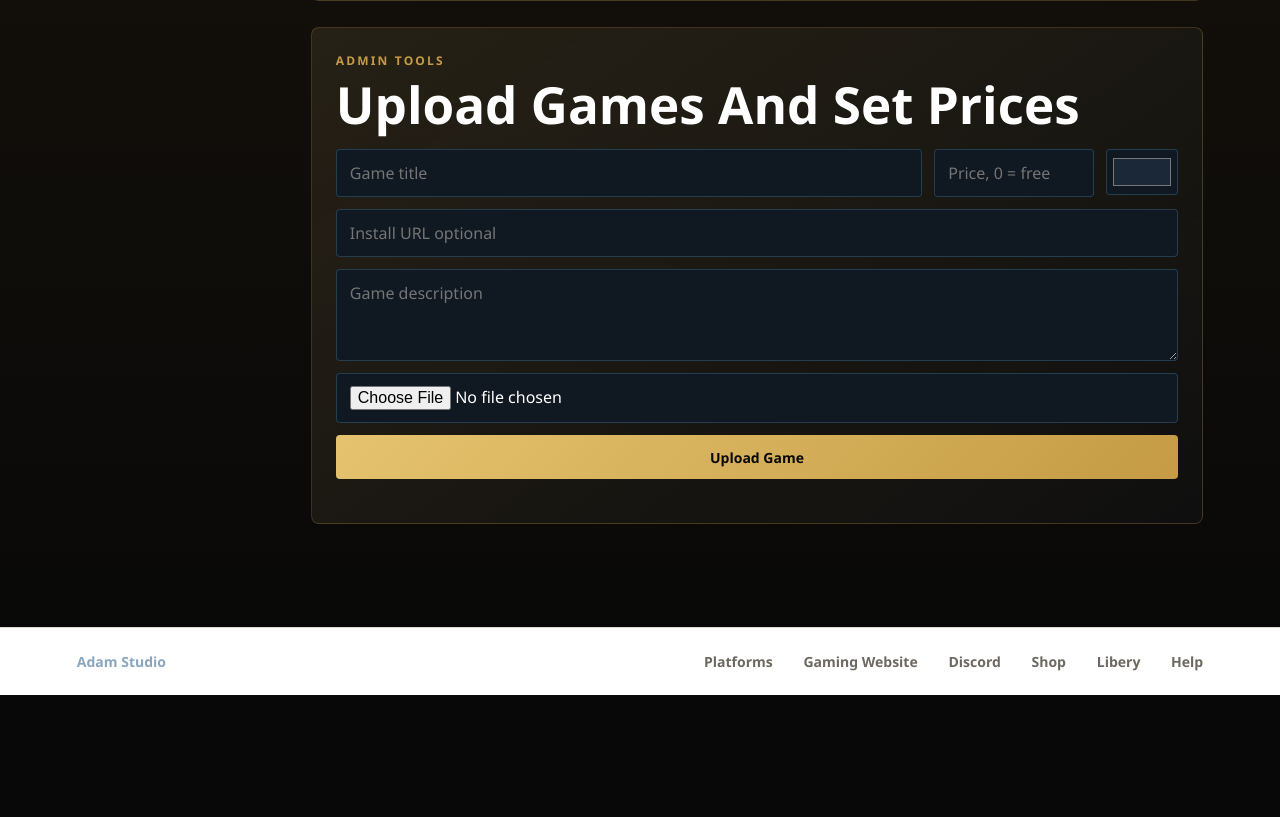
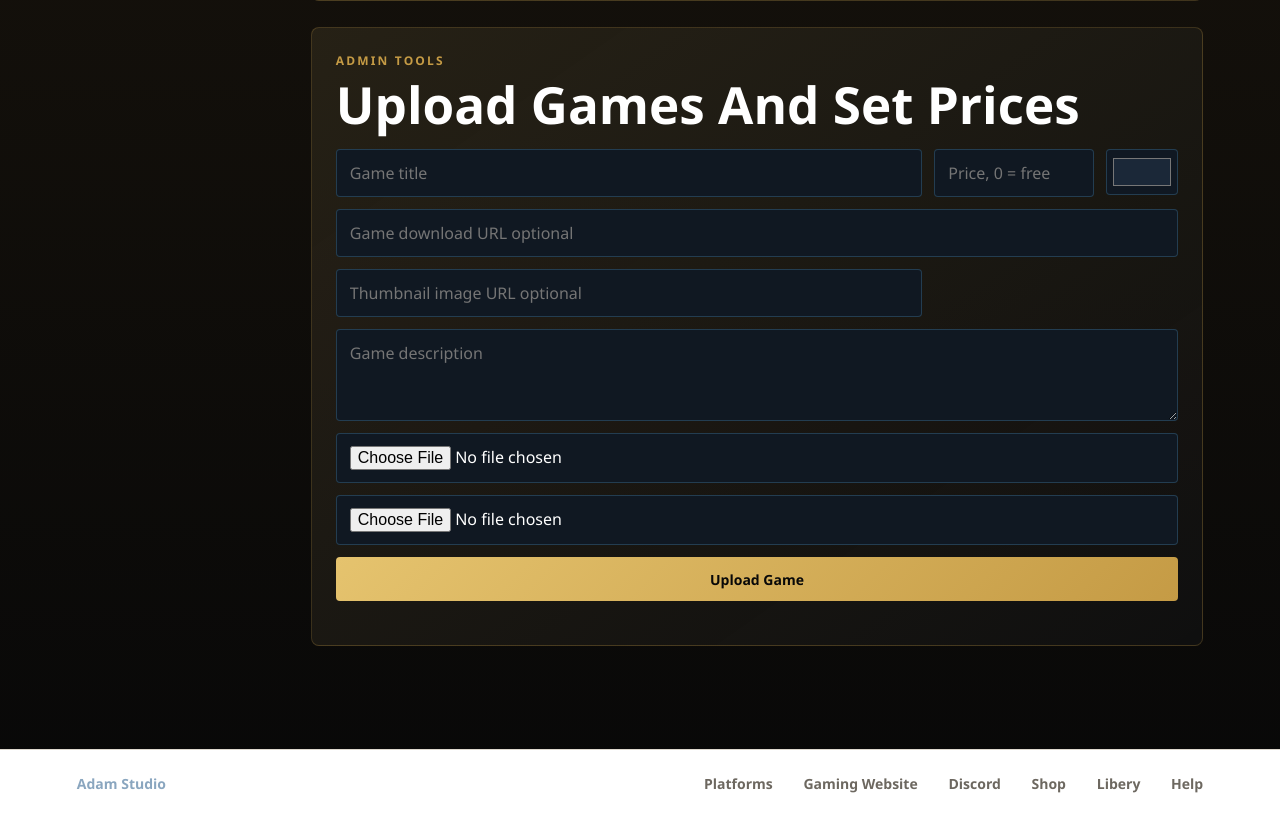
Before and after one commit to coolsadam00-oss/adam-studio, a Flask app: page /shop in a window 1280 px wide. Shown: the part 1036-1853 px from the top of the page. Before the commit the page ends 1731 px from the top, so only its background shows below. Run offline with Flask 2, Linux system fonts and the light colour scheme; the visitor is signed in with stand-in values (Sample User, id 1); data that the repository does not hold is empty; some libraries are stand-ins or nearby versions.

Commit message:
Add real game downloads and thumbnails

```diff
--- a/adam_studio_app.py
+++ b/adam_studio_app.py
@@ -8,7 +8,7 @@ from email.message import EmailMessage
 from email.utils import parseaddr
 from pathlib import Path
 
-from flask import Flask, redirect, render_template, request, session, url_for
+from flask import Flask, redirect, render_template, request, send_from_directory, session, url_for
 from werkzeug.utils import secure_filename
 
 
@@ -51,6 +51,11 @@ def init_shop_db():
             )
             """
         )
+        columns = {
+            row["name"] for row in db.execute("PRAGMA table_info(shop_games)").fetchall()
+        }
+        if "thumbnail" not in columns:
+            db.execute("ALTER TABLE shop_games ADD COLUMN thumbnail TEXT NOT NULL DEFAULT ''")
         db.execute(
             """
             CREATE TABLE IF NOT EXISTS library (
@@ -72,6 +77,24 @@ def init_shop_db():
             )
             """
         )
+
+
+def saved_upload(form_name):
+    file = request.files.get(form_name)
+    if not file or not file.filename:
+        return ""
+    file_name = f"{int(datetime.utcnow().timestamp())}-{secure_filename(file.filename)}"
+    file.save(UPLOAD_DIR / file_name)
+    return file_name
+
+
+def cleanup_upload(file_name):
+    if not file_name:
+        return
+    try:
+        (UPLOAD_DIR / file_name).unlink()
+    except FileNotFoundError:
+        pass
 
 
 def current_shop_user():
@@ -222,7 +245,17 @@ def shop_logout():
     session.pop("gexora_username", None)
     session.pop("gexora_email", None)
     session.pop("gexora_is_admin", None)
-    return redirect(gexora_login_url(force=True))
+    return redirect(url_for("shop_logout_choice"))
+
+
+@app.route("/shop/logout-choice")
+def shop_logout_choice():
+    return render_template(
+        "shop_logout_choice.html",
+        adam_studio_home_url="/",
+        continue_url=gexora_login_url(),
+        manual_login_url=gexora_login_url(force=True),
+    )
 
 
 @app.post("/shop/claim/<int:game_id>")
@@ -263,7 +296,7 @@ def install_game(game_id):
     if not row:
         return redirect(url_for("shop", message="Claim the game before installing."))
     if row["file_name"]:
-        return redirect(url_for("static", filename=f"shop_uploads/{row['file_name']}"))
+        return send_from_directory(UPLOAD_DIR, row["file_name"], as_attachment=True)
     if row["download_url"]:
         return redirect(row["download_url"])
     return redirect(url_for("shop", message="No installer is uploaded yet."))
@@ -277,17 +310,14 @@ def shop_admin():
     action = request.form.get("action")
     with get_shop_db() as db:
         if action == "create":
-            file = request.files.get("game_file")
-            file_name = ""
-            if file and file.filename:
-                file_name = f"{int(datetime.utcnow().timestamp())}-{secure_filename(file.filename)}"
-                file.save(UPLOAD_DIR / file_name)
+            file_name = saved_upload("game_file")
+            thumbnail_file = saved_upload("thumbnail_file")
             price = max(0, int(float(request.form.get("price", "0") or 0) * 100))
             db.execute(
                 """
                 INSERT INTO shop_games
-                    (title, description, price_cents, download_url, file_name, cover_color, created_at)
-                VALUES (?, ?, ?, ?, ?, ?, ?)
+                    (title, description, price_cents, download_url, file_name, cover_color, thumbnail, created_at)
+                VALUES (?, ?, ?, ?, ?, ?, ?, ?)
                 """,
                 (
                     clean_field(request.form.get("title"), 120) or "Untitled Game",
@@ -297,24 +327,54 @@ def shop_admin():
                     clean_field(request.form.get("download_url"), 500),
                     file_name,
                     clean_field(request.form.get("cover_color"), 16) or "#1b2838",
+                    thumbnail_file or clean_field(request.form.get("thumbnail_url"), 500),
                     now_iso(),
                 ),
             )
-        elif action == "price":
+        elif action == "update":
             game_id = int(request.form.get("game_id", "0") or 0)
             price = max(0, int(float(request.form.get("price", "0") or 0) * 100))
+            game = db.execute("SELECT * FROM shop_games WHERE id = ?", (game_id,)).fetchone()
+            if not game:
+                return redirect(url_for("shop", message="Game not found."))
+            file_name = saved_upload("game_file")
+            thumbnail_file = saved_upload("thumbnail_file")
+            if file_name and game["file_name"]:
+                cleanup_upload(game["file_name"])
+            if thumbnail_file and game["thumbnail"] and not game["thumbnail"].startswith(("http://", "https://")):
+                cleanup_upload(game["thumbnail"])
             db.execute(
-                "UPDATE shop_games SET price_cents = ? WHERE id = ?",
-                (price, game_id),
+                """
+                UPDATE shop_games
+                SET title = ?,
+                    description = ?,
+                    price_cents = ?,
+                    download_url = ?,
+                    file_name = CASE WHEN ? != '' THEN ? ELSE file_name END,
+                    cover_color = ?,
+                    thumbnail = CASE WHEN ? != '' THEN ? ELSE thumbnail END
+                WHERE id = ?
+                """,
+                (
+                    clean_field(request.form.get("title"), 120) or game["title"],
+                    clean_message(request.form.get("description"), 800) or game["description"],
+                    price,
+                    clean_field(request.form.get("download_url"), 500),
+                    file_name,
+                    file_name,
+                    clean_field(request.form.get("cover_color"), 16) or game["cover_color"],
+                    thumbnail_file or clean_field(request.form.get("thumbnail_url"), 500),
+                    thumbnail_file or clean_field(request.form.get("thumbnail_url"), 500),
+                    game_id,
+                ),
             )
         elif action == "delete":
             game_id = int(request.form.get("game_id", "0") or 0)
-            game = db.execute("SELECT file_name FROM shop_games WHERE id = ?", (game_id,)).fetchone()
-            if game and game["file_name"]:
-                try:
-                    (UPLOAD_DIR / game["file_name"]).unlink()
-                except FileNotFoundError:
-                    pass
+            game = db.execute("SELECT file_name, thumbnail FROM shop_games WHERE id = ?", (game_id,)).fetchone()
+            if game:
+                cleanup_upload(game["file_name"])
+                if game["thumbnail"] and not game["thumbnail"].startswith(("http://", "https://")):
+                    cleanup_upload(game["thumbnail"])
             db.execute("DELETE FROM library WHERE game_id = ?", (game_id,))
             db.execute("DELETE FROM shop_games WHERE id = ?", (game_id,))
     return redirect(url_for("shop", message="Shop updated."))
--- a/static/adam-studio.css
+++ b/static/adam-studio.css
@@ -970,6 +970,14 @@ footer nav a:focus {
   text-transform: uppercase;
 }
 
+.steam-cover img {
+  width: 100%;
+  height: 100%;
+  min-height: 190px;
+  object-fit: cover;
+  display: block;
+}
+
 .steam-card-body {
   min-height: 236px;
   display: grid;
@@ -1049,13 +1057,21 @@ footer nav a:focus {
 
 .price-editor form {
   display: grid;
-  grid-template-columns: minmax(0, 1fr) 130px auto;
+  grid-template-columns: minmax(0, 1fr) 130px 72px;
   gap: 10px;
   align-items: center;
   padding: 12px;
   border: 1px solid rgba(102, 192, 244, 0.12);
   border-radius: 8px;
   background: rgba(255, 255, 255, 0.04);
+}
+
+.price-editor form input[name="download_url"],
+.price-editor form input[name="thumbnail_url"],
+.price-editor form textarea,
+.price-editor form input[type="file"],
+.price-editor form button {
+  grid-column: 1 / -1;
 }
 
 .price-editor strong {
--- a/templates/shop.html
+++ b/templates/shop.html
@@ -80,7 +80,11 @@
           {% for game in games %}
             <article class="steam-card">
               <div class="steam-cover" style="--cover: {{ game.cover_color }}">
-                <span>{{ game.title[:2] }}</span>
+                {% if game.thumbnail %}
+                  <img src="{% if game.thumbnail.startswith('http') %}{{ game.thumbnail }}{% else %}/static/shop_uploads/{{ game.thumbnail }}{% endif %}" alt="">
+                {% else %}
+                  <span>{{ game.title[:2] }}</span>
+                {% endif %}
               </div>
               <div class="steam-card-body">
                 <div>
@@ -93,7 +97,7 @@
                     <a class="steam-button small" href="{{ gexora_login_url }}">Gexora Login</a>
                   {% elif game.id in owned_ids %}
                     <form action="/shop/install/{{ game.id }}" method="post">
-                      <button class="steam-button small" type="submit">Install</button>
+                      <button class="steam-button small" type="submit">Install / Download</button>
                     </form>
                   {% elif game.price_cents == 0 %}
                     <form action="/shop/claim/{{ game.id }}" method="post">
@@ -127,20 +131,28 @@
               <input name="title" required maxlength="120" placeholder="Game title">
               <input name="price" type="number" min="0" step="0.01" placeholder="Price, 0 = free">
               <input name="cover_color" type="color" value="#1b2838" aria-label="Cover color">
-              <input name="download_url" placeholder="Install URL optional">
+              <input name="download_url" placeholder="Game download URL optional">
+              <input name="thumbnail_url" placeholder="Thumbnail image URL optional">
               <textarea name="description" maxlength="800" rows="3" placeholder="Game description"></textarea>
-              <input name="game_file" type="file">
+              <input name="thumbnail_file" type="file" accept="image/*">
+              <input name="game_file" type="file" accept=".zip,.exe,.msi,.apk,.html,.rar,.7z,application/zip">
               <button class="steam-button" type="submit">Upload Game</button>
             </form>
 
             <div class="price-editor">
               {% for game in games %}
-                <form action="/shop/admin" method="post">
-                  <input type="hidden" name="action" value="price">
+                <form action="/shop/admin" method="post" enctype="multipart/form-data">
+                  <input type="hidden" name="action" value="update">
                   <input type="hidden" name="game_id" value="{{ game.id }}">
-                  <strong>{{ game.title }}</strong>
+                  <input name="title" value="{{ game.title }}" maxlength="120">
                   <input name="price" type="number" min="0" step="0.01" value="{{ '%.2f'|format(game.price_cents / 100) }}">
-                  <button class="steam-button small secondary" type="submit">Save Price</button>
+                  <input name="cover_color" type="color" value="{{ game.cover_color }}" aria-label="Cover color">
+                  <input name="download_url" value="{{ game.download_url }}" placeholder="Game download URL">
+                  <input name="thumbnail_url" value="{% if game.thumbnail.startswith('http') %}{{ game.thumbnail }}{% endif %}" placeholder="Thumbnail URL">
+                  <textarea name="description" maxlength="800" rows="3">{{ game.description }}</textarea>
+                  <input name="thumbnail_file" type="file" accept="image/*">
+                  <input name="game_file" type="file" accept=".zip,.exe,.msi,.apk,.html,.rar,.7z,application/zip">
+                  <button class="steam-button small secondary" type="submit">Save Game</button>
                 </form>
                 <form action="/shop/admin" method="post">
                   <input type="hidden" name="action" value="delete">
```
Also changed, not shown: templates/libery.html (+6 -2 lines), templates/shop_logout_choice.html (added, +26 -0 lines).
